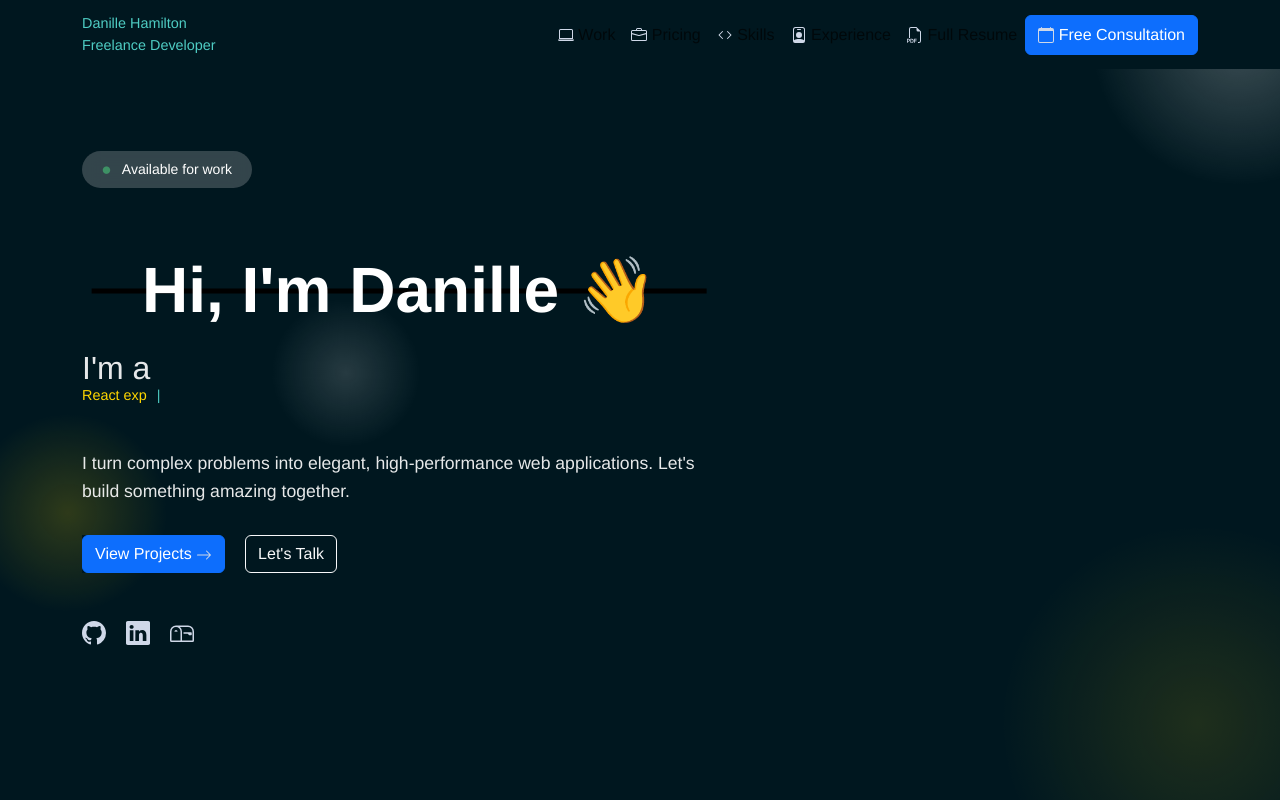
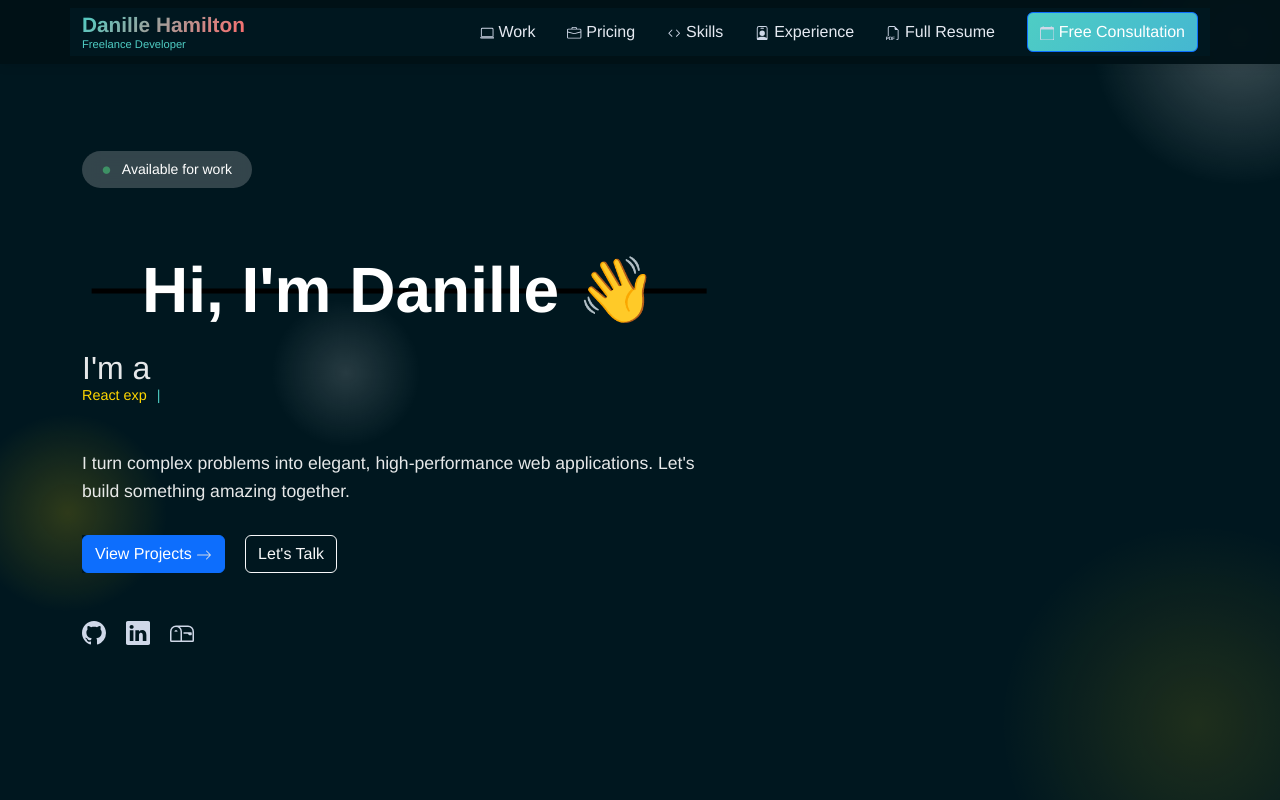
Before and after one commit to DanilleH22/portfolio, a React (Create React App) app: page / in a window 1280 px wide. Shown: the top 800 px of the page. Built offline with nearby package versions, Linux system fonts and the light colour scheme.

Commit message:
update styling for nav bar

```diff
--- a/src/styles/Portfolio.module.css
+++ b/src/styles/Portfolio.module.css
@@ -312,3 +312,153 @@
     flex-direction: column;
   }
 }
+
+
+/* NavBar.module.css */
+.navbar {
+  background: rgba(1, 17, 23, 0.95);
+  backdrop-filter: blur(10px);
+  padding: 1rem 0;
+  transition: all 0.3s ease;
+  box-shadow: 0 2px 10px rgba(0, 0, 0, 0.1);
+}
+
+.scrolled {
+  padding: 0.5rem 0;
+  background: rgba(1, 17, 23, 0.98);
+  box-shadow: 0 4px 20px rgba(0, 0, 0, 0.2);
+}
+
+/* Brand */
+.brand {
+  display: flex;
+  flex-direction: column;
+  line-height: 1.2;
+}
+
+.brandName {
+  font-size: 1.3rem;
+  font-weight: 700;
+  background: linear-gradient(135deg, #4ecdc4, #ff6b6b);
+  -webkit-background-clip: text;
+  -webkit-text-fill-color: transparent;
+}
+
+.brandTag {
+  font-size: 0.7rem;
+  color: #4ecdc4;
+  font-weight: 500;
+}
+
+/* Toggle button (mobile) */
+.toggle {
+  border-color: #4ecdc4;
+}
+
+.toggle:focus {
+  box-shadow: 0 0 0 2px rgba(78, 205, 196, 0.3);
+}
+
+/* Nav Links */
+.navLink {
+  color: #e5eaf2 !important;
+  font-size: 0.95rem;
+  font-weight: 500;
+  margin: 0 0.5rem;
+  padding: 0.5rem 0.75rem;
+  transition: all 0.3s ease;
+  display: flex;
+  align-items: center;
+  gap: 6px;
+}
+
+.navLink:hover {
+  color: #4ecdc4 !important;
+  transform: translateY(-2px);
+}
+
+.navIcon {
+  font-size: 0.9rem;
+}
+
+/* Pricing link special highlight */
+.pricingLink {
+  background: rgba(78, 205, 196, 0.1);
+  border-radius: 8px;
+}
+
+.pricingLink:hover {
+  background: rgba(78, 205, 196, 0.2);
+}
+
+/* CTA Button */
+.ctaButton {
+  background: linear-gradient(135deg, #4ecdc4, #45b7d1);
+  border: none;
+  color: #011117;
+  font-weight: 600;
+  font-size: 0.9rem;
+  padding: 0.5rem 1.2rem;
+  margin-left: 1rem;
+  border-radius: 50px;
+  transition: all 0.3s ease;
+  display: flex;
+  align-items: center;
+  gap: 8px;
+}
+
+.ctaButton:hover {
+  transform: translateY(-2px);
+  box-shadow: 0 5px 15px rgba(78, 205, 196, 0.3);
+  background: linear-gradient(135deg, #45b7d1, #4ecdc4);
+  color: #011117;
+}
+
+.ctaIcon {
+  font-size: 0.9rem;
+}
+
+/* Mobile responsive */
+@media (max-width: 992px) {
+  .navLink {
+    margin: 0.5rem 0;
+    padding: 0.5rem 1rem;
+  }
+
+  .ctaButton {
+    margin: 1rem 0;
+    width: 100%;
+    justify-content: center;
+  }
+
+  .brandName {
+    font-size: 1.1rem;
+  }
+
+  .brandTag {
+    font-size: 0.6rem;
+  }
+}
+
+/* Desktop hover effect for nav items */
+@media (min-width: 992px) {
+  .navLink {
+    position: relative;
+  }
+
+  .navLink::after {
+    content: '';
+    position: absolute;
+    bottom: 0;
+    left: 50%;
+    width: 0;
+    height: 2px;
+    background: #4ecdc4;
+    transition: all 0.3s ease;
+    transform: translateX(-50%);
+  }
+
+  .navLink:hover::after {
+    width: 80%;
+  }
+}
```
